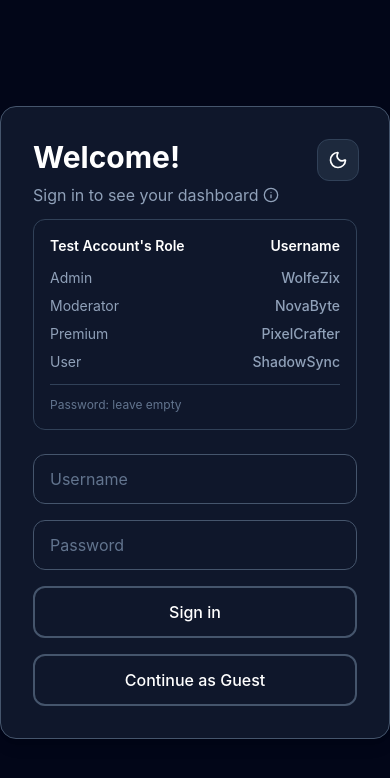
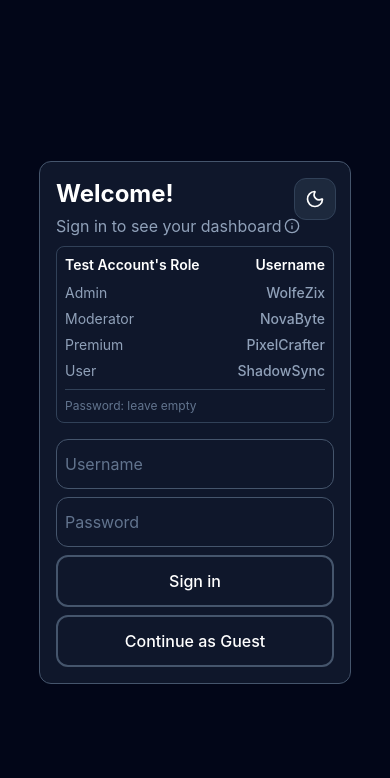
Before and after one commit to WolfZix/dashboard, a React (Vite) app: page /login in a window 390 px wide. Both pictures are taken after a click on the button 270 px from the left and 306 px from the top of the page. Shown: the top 778 px of the page. Built offline with nearby package versions, Linux system fonts and the light colour scheme.

Commit message:
feat(login): add responsive layout for login page

```diff
--- a/app/main.css
+++ b/app/main.css
@@ -315,6 +315,42 @@
     hover:scale-[1.02]
     active:scale-[0.98];
   }
+  .dashboard-login-input {
+    @apply w-full
+    px-2 md:px-4
+    py-3
+    rounded-xl
+    border
+    text-slate-300
+    light:text-[#0f172a]
+    border-slate-600
+    light:border-[#e2e8f0]
+    light:placeholder-slate-400
+    placeholder-slate-500
+    focus:outline-none
+    focus:ring-2
+    focus:ring-slate-500
+    transition-all
+    duration-300
+  }
+  .dashboard-login-button {
+    @apply w-full
+    bg-slate-900
+    light:bg-white
+    border-2
+    border-slate-600
+    light:border-slate-400
+    text-white
+    light:text-[#0f172a]
+    py-3
+    rounded-xl
+    font-medium
+    hover:bg-slate-800
+    light:hover:bg-slate-200
+    cursor-pointer
+    transition-all
+    duration-300
+  }
 }
 
 #root {
--- a/app/routes/login.tsx
+++ b/app/routes/login.tsx
@@ -1,4 +1,4 @@
-import { useEffect, useState } from "react";
+import { useEffect, useState, useRef } from "react";
 import { useNavigate } from "react-router-dom";
 import ThemeToggle from "../components/navbar/ThemeToggle";
 import { getDashboardData } from "../services/dashboard.server";
@@ -11,14 +11,17 @@ import {
 } from "../services/userService";
 import { getUsername, setUsername } from "../services/authService";
 import { Info } from "lucide-react";
+import { AnimatePresence, motion } from "framer-motion";
 
 export default function LoginPage() {
   const [currentUsername, setCurrentUsername] = useState("");
   const [password, setPassword] = useState("");
   const [showAccounts, setShowAccounts] = useState(false);
+  const [showHelperTooltip, setShowHelperTooltip] = useState(false);
   const navigate = useNavigate();
 
   const [toast, setToast] = useState<{
+    id: number;
     type: "success" | "error";
     message: string;
   } | null>(null);
@@ -60,6 +63,14 @@ export default function LoginPage() {
     }
   }, [navigate]);
 
+  function showToast(type: "success" | "error", message: string) {
+    const id = Date.now();
+    setToast({ id, type, message });
+    setTimeout(() => {
+      setToast((current) => current?.id === id ? null : current);
+    }, 2000);
+  }
+
   async function handleLogin(e: React.FormEvent) {
     e.preventDefault();
     let users = getUsers();
@@ -70,17 +81,11 @@ export default function LoginPage() {
     }
     const foundUser = currentUsername ? getUserByName(currentUsername) : null;
     if (!foundUser) {
-      setToast({ type: "error", message: "User does not exist" });
-      setTimeout(() => {
-        setToast(null);
-      }, 2000);
+      showToast("error", "User does not exist");
       return;
     }
     if (foundUser.password !== password) {
-      setToast({ type: "error", message: "Incorrect password" });
-      setTimeout(() => {
-        setToast(null);
-      }, 2000);
+      showToast("error", "Incorrect password");
       return;
     }
 
@@ -108,50 +113,122 @@ export default function LoginPage() {
 
   return (
     <div className="min-h-screen flex items-center justify-center bg-slate-950 light:bg-[#f1f5f9] transition-all duration-300">
-      <div className="w-full relative max-w-md bg-slate-900 light:bg-white p-8 rounded-2xl shadow-lg border border-slate-600 light:border-[#e2e8f0] transition-all duration-300">
-        <h1 className="text-3xl font-bold mb-2 text-white light:text-[#0f172a] transition-all duration-300">
+      <div className="
+      w-[80%] md:w-full max-w-md
+      relative
+      bg-slate-900
+      light:bg-white
+      p-4 md:p-6 lg:p-8
+      rounded-xl md:rounded-2xl
+      shadow-base md:shadow-lg
+      border border-slate-600 light:border-[#e2e8f0]
+      transition-all duration-300
+      ">
+        <h1 className="text-2xl md:text-3xl font-bold mb-1 md:mb-2 text-white light:text-[#0f172a] transition-all duration-300">
           Welcome!
         </h1>
 
-        <div className="mb-6">
-          <div className="flex items-center gap-1 text-slate-400 light:text-[#475569]">
-            <p>Sign in to see your dashboard</p>
+        <div className="mb-4 md:mb-6">
+          <div className="flex items-center gap-0.5 md:gap-1 text-slate-400 light:text-[#475569] relative">
+            <p className="transition-all duration-300">Sign in to see your dashboard</p>
 
             <button
-              onClick={() => setShowAccounts(!showAccounts)}
+              onClick={() => {setShowAccounts(!showAccounts); setShowHelperTooltip(false)}}
               className="
                 cursor-pointer
                 hover:text-white
                 light:hover:text-slate-900
                 transition-colors
+                outline-none
+                relative
               "
+              onMouseEnter={() => setShowHelperTooltip(true)}
+              onMouseLeave={() => setShowHelperTooltip(false)}
             >
               <Info size={16} />
             </button>
+            <AnimatePresence>
+            {showHelperTooltip && (
+              <motion.div
+                key={showAccounts ? "close" : "open"}
+                initial={{
+                  opacity: 0,
+                  scaleX: 0.8,
+                }}
+                animate={{
+                  opacity: 1,
+                  scaleX: 1,
+                }}
+                exit={{
+                  opacity: 0,
+                  scaleX: 0.8,
+                }}
+                transition={{
+                  duration: 0.15,
+                }}
+                style={{
+                  transformOrigin: "left center",
+                }}
+                className="
+                absolute
+                top-5
+                left-58
+                p-2
+                rounded-2xl
+                rounded-tl-none
+                bg-slate-700
+                text-slate-300
+                flex
+                items-center
+                w-fit
+                text-nowrap
+                z-999
+                shadow-[0_5px_15px_-5px_rgba(0,0,0,0.25)]
+                ">
+                {showAccounts ? "Click to close" : "Click to test accounts"}
+              </motion.div>
+            )}
+          </AnimatePresence>
           </div>
 
+          <AnimatePresence>
           {showAccounts && (
-            <div
-              className="
-                mt-3
-                rounded-xl
-                border
-                border-slate-700
-                light:border-slate-200
-                p-4
-                text-sm
-              "
+            <motion.div
+            initial={{
+              opacity: 0,
+              height: 0,
+            }}
+            animate={{
+              opacity: 1,
+              height: "auto",
+            }}
+            exit={{
+              opacity: 0,
+              height: 0,
+            }}
+            transition={{
+              duration: 0.2,
+            }}
+            className="overflow-hidden"
             >
-              <div className="flex justify-between">
-              <h3 className="font-semibold mb-3 text-white light:text-slate-900">
+              <div className="
+              mt-2 md:mt-4
+              rounded-lg md:rounded-xl
+              border border-slate-700 light:border-slate-200
+              p-2 md:p-4
+              text-sm md:text-base
+              transition-all duration-300
+              ">
+                <div className="flex justify-between transition-all duration-300">
+                <h3 className="font-semibold text-white light:text-slate-900 transition-all duration-300">
                   Test Account's Role
                 </h3>
-              <h3 className="font-semibold mb-3 text-white light:text-slate-900">
+                <h3 className="font-semibold mb-2 md:mb-3 text-white light:text-slate-900 transition-all duration-300">
                   Username
                 </h3>
                 </div>
 
-              <div className="space-y-2 text-slate-400">
+                <div className="space-y-1.5 md:space-y-2 text-slate-400">
                   <div className="flex justify-between">
                     <span>Admin</span>
                     <span className="font-medium">WolfeZix</span>
@@ -173,20 +250,29 @@ export default function LoginPage() {
                   </div>
                 </div>
 
-              <div className="mt-3 pt-3 border-t border-slate-700 light:border-slate-300">
-                <p className="text-xs text-slate-500">
+                <div className="mt-2 md:mt-3 pt-2 md:pt-3 border-t border-slate-700 light:border-slate-300 transition-all duration-300">
+                  <p className="text-xs md:text-sm text-slate-500">
                     Password: leave empty
                   </p>
                 </div>
               </div>
+            </motion.div>
           )}
+          </AnimatePresence>
         </div>
-        <div className="absolute right-0 top-0 mt-8 mr-8 w-10 h-10 text-white light:text-[#0f172a]">
+        <div className="
+        absolute
+        right-5 md:right-0 top-0
+        mt-4 md:mt-6 lg:mt-8
+        mr-4 md:mr-6 lg:mr-8
+        w-5 h-5 md:w-10 md:h-10
+        text-white light:text-[#0f172a]
+        ">
           <ThemeToggle />
         </div>
 
         <form
-          className="space-y-4 light:text-[#0f172a] transition-all duration-300"
+          className="space-y-2 md:space-y-4 light:text-[#0f172a] transition-all duration-300"
           onSubmit={handleLogin}
         >
           <input
@@ -196,24 +282,7 @@ export default function LoginPage() {
             value={currentUsername}
             onChange={(e) => setCurrentUsername(e.target.value)}
             spellCheck={false}
-            className="
-            w-full
-            px-4
-            py-3
-            rounded-xl
-            border
-            text-slate-300
-            light:text-[#0f172a]
-            border-slate-600
-            light:border-[#e2e8f0]
-            light:placeholder-slate-400
-            placeholder-slate-500
-            focus:outline-none
-            focus:ring-2
-            focus:ring-slate-500
-            transition-all
-            duration-300
-            "
+            className="dashboard-login-input"
           />
 
           <input
@@ -222,68 +291,19 @@ export default function LoginPage() {
             placeholder="Password"
             value={password}
             onChange={(e) => setPassword(e.target.value)}
-            className="
-            w-full
-            px-4
-            py-3
-            rounded-xl
-            border
-            text-slate-300
-            light:text-[#0f172a]
-            border-slate-600
-            light:border-[#e2e8f0]
-            light:placeholder-slate-400
-            placeholder-slate-500
-            focus:outline-none
-            focus:ring-2
-            focus:ring-slate-500
-            transition-all
-            duration-300
-            "
+            className="dashboard-login-input"
           />
 
           <button
             type="submit"
-            className="w-full
-            bg-slate-900
-            light:bg-white
-            border-2
-            border-slate-600
-            light:border-slate-400
-            text-white
-            light:text-[#0f172a]
-            py-3
-            rounded-xl
-            font-medium
-            hover:bg-slate-800
-            light:hover:bg-slate-200
-            cursor-pointer
-            transition-all
-            duration-300
-            "
+            className="dashboard-login-button"
           >
             Sign in
           </button>
           <button
             type="button"
             onClick={handleGuestLogin}
-            className="w-full
-            bg-slate-900
-            light:bg-white
-            border-2
-            border-slate-600
-            light:border-slate-400
-            text-white
-            light:text-[#0f172a]
-            py-3
-            rounded-xl
-            font-medium
-            hover:bg-slate-800
-            light:hover:bg-slate-200
-            cursor-pointer
-            transition-all
-            duration-300
-            "
+            className="dashboard-login-button"
           >
             Continue as Guest
           </button>
@@ -291,9 +311,24 @@ export default function LoginPage() {
       </div>
 
       {toast && (
-        <div className="fixed bottom-5 right-5 z-999 overflow-hidden rounded-2xl compact:rounded-xl border border-slate-700 bg-slate-900 shadow-2xl min-w-80 transition-all duration-300">
+        <div className="
+        fixed
+        top-5
+        right-5
+        md:top-auto
+        md:bottom-5
+        z-999
+        overflow-hidden
+        rounded-2xl
+        compact:rounded-xl
+        border border-slate-700
+        bg-slate-900
+        shadow-2xl
+        min-w-80
+        transition-all duration-300
+        ">
           {/* Progress bar */}
-          <div className="absolute bottom-0 left-0 h-1 bg-lime-400 animate-[toast_2s_linear_forwards] transition-all duration-300"></div>
+          <div key={toast.id} className="absolute bottom-0 left-0 h-1 bg-lime-400 animate-[toast_2s_linear_forwards] transition-all duration-300"></div>
           <div className="flex items-center gap-3 px-5 py-4 compact:gap-1.5 compact:px-2.5 compact:py-2 transition-all duration-300">
             {/* Icon */}
             <div
```
Lines whose indentation alone changed are shown as unchanged.
